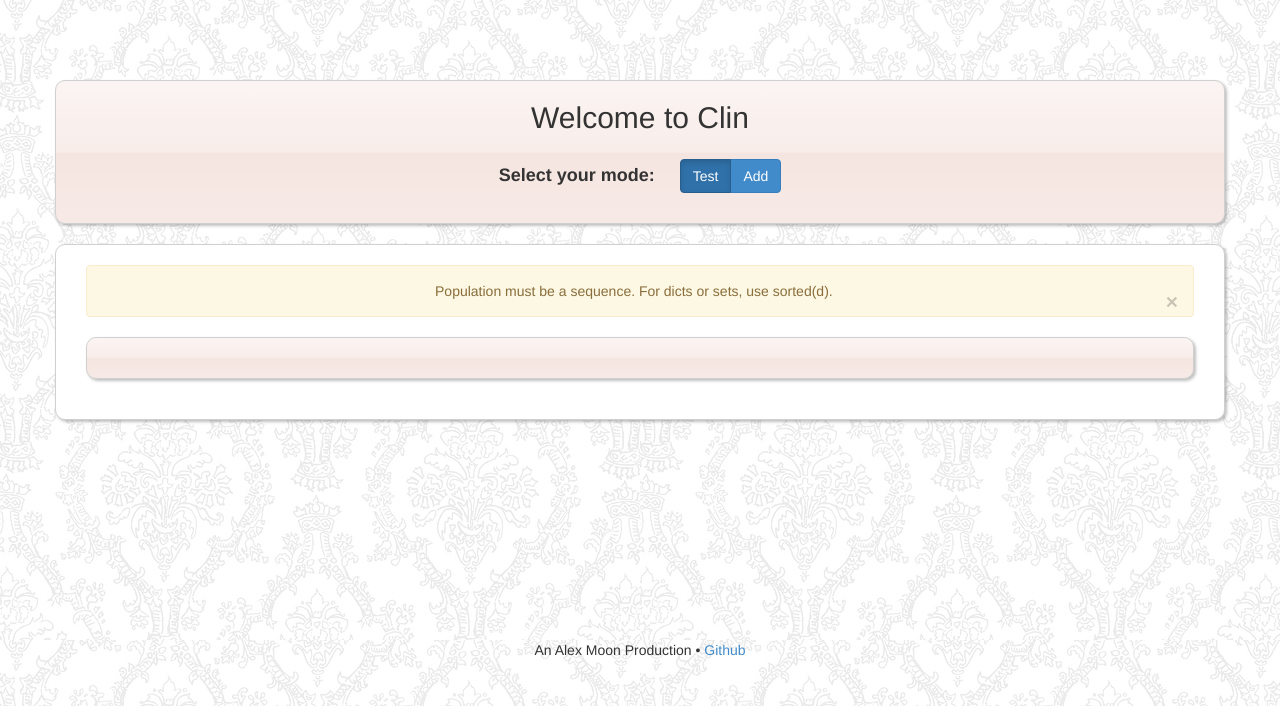
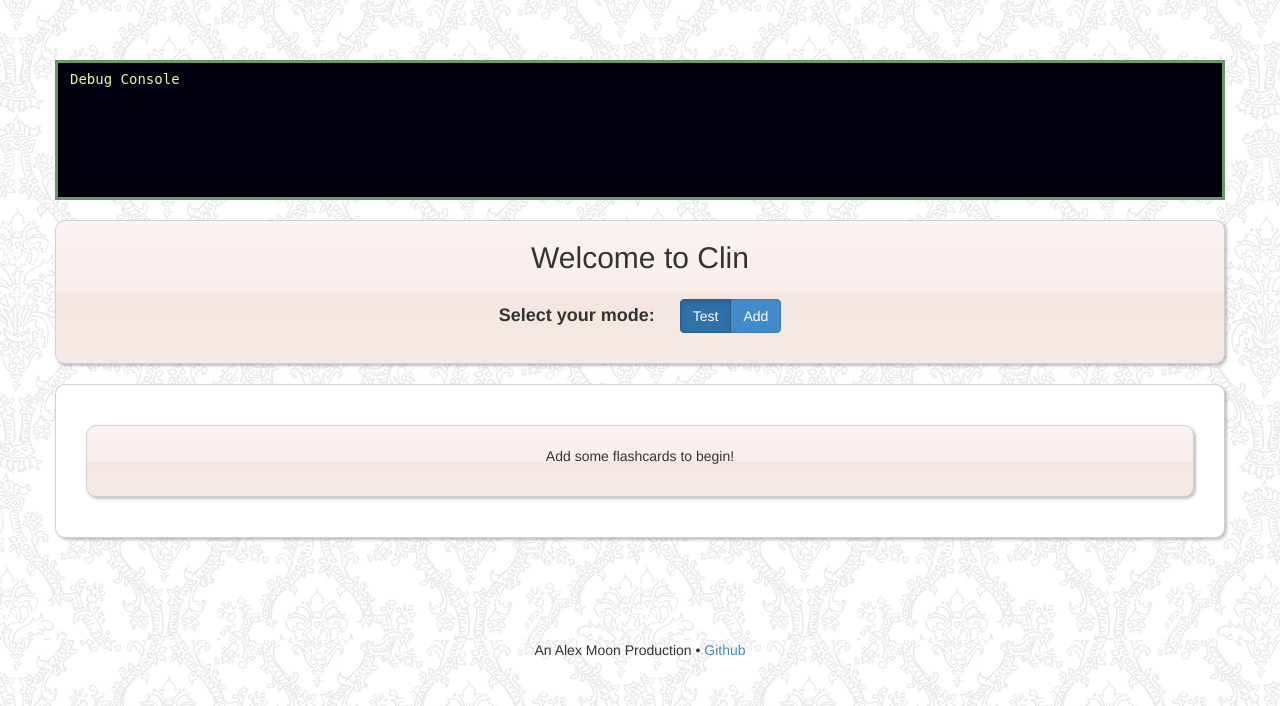
Before and after one commit to alex-moon/clin, a Django app: template www/templates/home.html in a window 1280 px wide. Shown: the top 706 px of the page. Run offline with Django 3.2, Linux system fonts and the light colour scheme; the template is opened without the code that fills it, so the values that code supplies are empty; some libraries are stand-ins or nearby versions.

Commit message:
Automatic text-input focus + handy debug console + updated README

```diff
--- a/fabconfig.py
+++ b/fabconfig.py
@@ -2,7 +2,7 @@ from datetime import datetime
 from fabric.api import env
 
 
-env.hosts = ['54.77.62.48']
+env.hosts = ['clin']
 env.user = 'ubuntu'
 
 env.provision_flag = '/var/www/provisioned'
--- /dev/null
+++ b/www/clin/core/context.py
@@ -0,0 +1,5 @@
+from django.conf import settings
+
+
+def debug(request):
+    return {'debug': settings.DEBUG}
--- a/www/static/js/clin.js
+++ b/www/static/js/clin.js
@@ -51,6 +51,7 @@ function Clin() {
         }
 
         function attempt_persist() {
+            debug('connection.attempt_persist');
             var adds = _(persist_queue).filter(function(x){ return x.action == 'add'; });
             var answers = _(persist_queue).filter(function(x){ return x.action == 'answer'; });
 
@@ -76,6 +77,7 @@ function Clin() {
         }
 
         function attempt_get() {
+            debug('connection.attempt_get');
             backend.get_cards(
                 trigger('incoming-cards'),
                 function(){ _.delay(attempt_get, 30000); }
@@ -83,6 +85,7 @@ function Clin() {
         }
 
         function sync() {
+            debug('connection.sync');
             attempt_persist();
             attempt_get();
         }
@@ -150,6 +153,7 @@ function Clin() {
 
         // and here we go!
         function start() {
+            debug('controller.start');
             connection.sync();
         }
 
@@ -186,6 +190,8 @@ function Clin() {
                 $new_el.css('display', 'block').addClass('fade-in-' + direction);
                 _.delay(function(){
                     $new_el.removeClass('fade-in-' + direction);
+                    // handy little focus-setter 'cos I said so:
+                    $new_el.find('input[type=text]').first().focus();
                 }, 300);
 
                 if (!_.isUndefined(callback)) {
@@ -259,10 +265,14 @@ function Clin() {
         function first_card(data) {
             var $current_card = $(el).find('.row');
             if (!$current_card.length && data['cards'] && data['cards'][0]) {
+                observer.off('incoming-cards', first_card);
                 var next_card = data['cards'][0];
                 var next_card_el = template({'card': next_card});
-                $(el).html(next_card_el);
-                bind_listeners();
+                $(el).append(next_card_el);
+                helpers.cycle_up(el, function(){
+                    $(el).find('.test-placeholder').remove();
+                    bind_listeners();
+                });
             }
         }
 
@@ -279,8 +289,8 @@ function Clin() {
                     $(el).append($next_card_el);
                     helpers.cycle_up(el, function(){
                         $old_card.remove();
+                        bind_listeners();
                     });
-                    bind_listeners();
                 }, 1000);
             });
         }
@@ -325,10 +335,9 @@ function Clin() {
             if ($old_form.length) {
                 helpers.cycle_up(el, function(){
                     $old_form.remove();
+                    bind_listeners();
                 });
             }
-
-            bind_listeners();
         }
 
         function add_card(e) {
--- a/www/templates/base.html
+++ b/www/templates/base.html
@@ -12,6 +12,7 @@
 
 <body>
 <div class="container content-wrapper">
+{% if debug %}{% include 'partials/debug.html' %}{% endif %}
 {% block content %}{% endblock %}
 </div>
 
@@ -20,6 +21,7 @@ An Alex Moon Production &bull; <a href="https://github.com/alex-moon/clin/">Gith
 </footer>
 
 <script src="{% static 'js/jquery.min.js' %}"></script>
+<script>debug=function(s){% if debug %}$('#d').append('<li>'+s+'</li>').scrollTop($('#d').prop("scrollHeight")){% else %}{}{% endif %}</script>
 {% block scripts %}{% endblock %}
 
 </body>
--- a/www/templates/partials/card-box.html
+++ b/www/templates/partials/card-box.html
@@ -1,6 +1,7 @@
 <div class="container clin-box card-box">
     <div class="row clin-box glossy" id="test-view">
         <!-- to be filled by clin.js -->
+        <p class="test-placeholder">Add some flashcards to begin!</p>
     </div>
     <div class="row clin-box glossy" id="add-view">
         <!-- to be filled by clin.js -->
--- /dev/null
+++ b/www/templates/partials/debug.html
@@ -0,0 +1,16 @@
+<style>
+#d {
+    color: #df9;
+    background-color: #001;
+    text-align: left;
+    font-family: monospace;
+    padding: 6px 12px;
+    border: solid 3px #696;
+    height: 10em;
+    overflow: auto;
+    list-style: none;
+}
+</style>
+<ul id="d">
+<li>Debug Console</li>
+</ul>
```
Also changed, not shown: www/clin/settings.py (+11 -1 lines), README.md, www/static/css/clin.css (line endings or trailing spaces), 3 other files.
